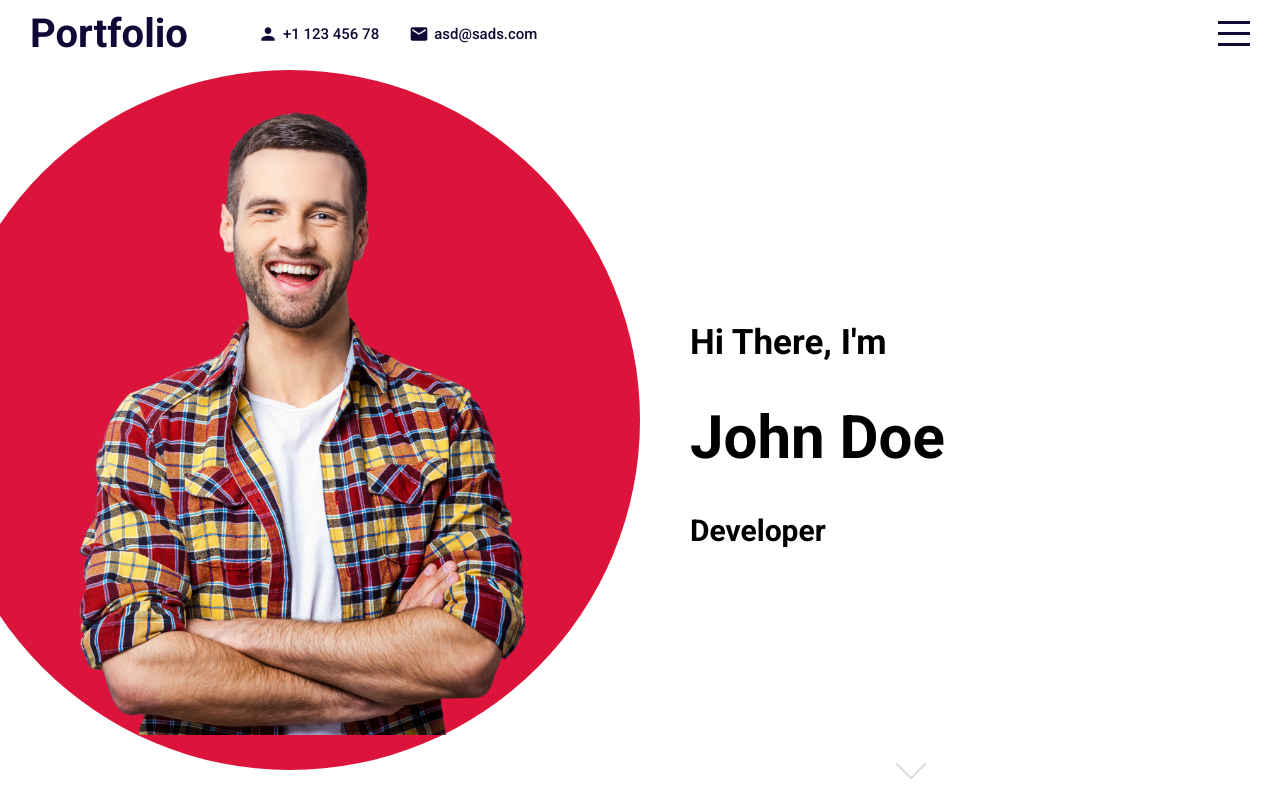
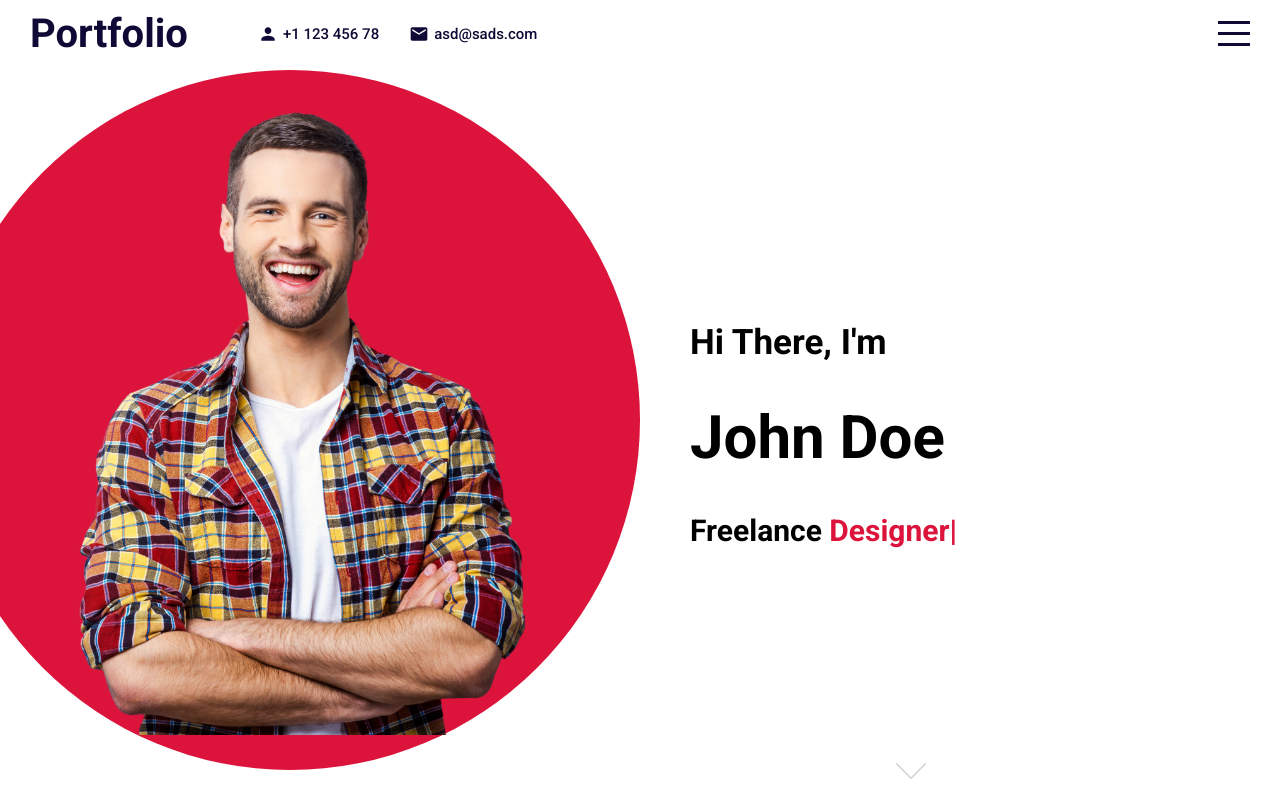
Before and after one commit to Dave-Guangyao-Li/react-portfolio-website, a React (Create React App) app: page / in a window 1280 px wide. Built offline with nearby package versions, Linux system fonts and the light colour scheme.

Commit message:
intro section

```diff
--- a/package.json
+++ b/package.json
@@ -8,6 +8,7 @@
     "@testing-library/jest-dom": "^5.16.5",
     "@testing-library/react": "^13.4.0",
     "@testing-library/user-event": "^13.5.0",
+    "ityped": "^1.0.3",
     "nvm": "^0.0.4",
     "react": "^18.2.0",
     "react-dom": "^18.2.0",
--- a/src/components/intro/Intro.jsx
+++ b/src/components/intro/Intro.jsx
@@ -1,6 +1,21 @@
+import { useEffect, useRef } from 'react'
 import './Intro.scss'
+import { init } from 'ityped'
 
 export default function Intro() {
+  const textRef = useRef() // useRef is a hook that allows us to access the DOM just like document.querySelector
+
+  useEffect(() => {
+    // console.log(textRef): object.current
+    // initialize item
+    init(textRef.current, {
+      showCursor: false,
+      strings: ['Developer', 'Designer', 'Content Creator'],
+      backDelay: 1500,
+      backSpeed: 60,
+      showCursor: true,
+    })
+  }, [])
   return (
     <div className='intro' id='intro'>
       <div className='left'>
@@ -14,7 +29,8 @@
           <h2>Hi There, I'm</h2>
           <h1>John Doe</h1>
           <h3>
-            Developer<span></span>
+            {/* animated span using ityped */}
+            Freelance <span ref={textRef}></span>
           </h3>
         </div>
 
--- a/src/components/intro/Intro.scss
+++ b/src/components/intro/Intro.scss
@@ -44,6 +44,26 @@
       }
       h3 {
         font-size: 30px;
+
+        span {
+          font-size: inherit;
+          color: crimson;
+        }
+
+        // cursor animation
+        .ityped-cursor {
+          animation: blink 1s infinite;
+        }
+
+        @keyframes blink {
+          50% {
+            opacity: 1;
+          }
+
+          100% {
+            opacity: 0;
+          }
+        }
       }
     }
 
--- a/src/index.jsx
+++ b/src/index.jsx
@@ -1,10 +1,6 @@
-import React from 'react';
-import ReactDOM from 'react-dom/client';
-import App from './App';
+import React from 'react'
+import ReactDOM from 'react-dom/client'
+import App from './App'
 
-const root = ReactDOM.createRoot(document.getElementById('root'));
-root.render(
-  <React.StrictMode>
-    <App />
-  </React.StrictMode>
-);
+const root = ReactDOM.createRoot(document.getElementById('root'))
+root.render(<App />)
```
Also changed, not shown: 2 other files (tests, documents, lock files or other folders).
